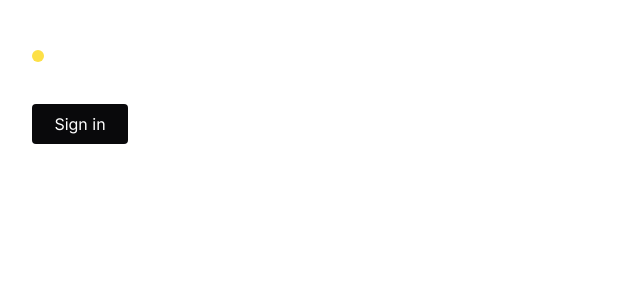
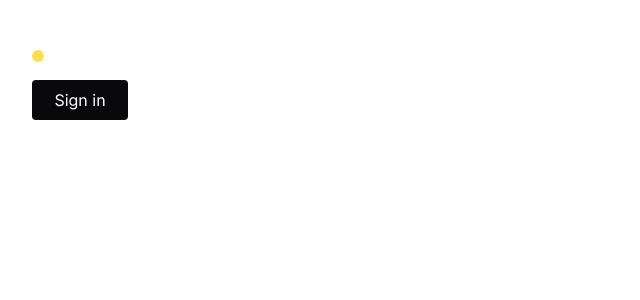
Before and after one commit to lucasgomesmatos/tailwind-next, a Next.js app: page / in a window 1280 px wide. Shown: the top 300 px of the page, without its empty margins (0-640 px from the left). Built offline with nearby package versions, Linux system fonts and the light colour scheme.

Commit message:
feat: valores arbitarios

```diff
--- a/src/app/page.tsx
+++ b/src/app/page.tsx
@@ -1,6 +1,7 @@
 export default function Home() {
   return (
     <div className="p-8 flex flex-col gap-6 max-w-2xl">
+      <div className="max-w-[900px]">
         <h1 className="flex gap-2 items-center font-bold  text-2xl md:text-5xl before:size-3 before:rounded-full before:bg-yellow-300 before:flex">
           Hello tailwind
         </h1>
@@ -9,5 +10,6 @@ export default function Home() {
           Sign in
         </button>
       </div>
+    </div>
   );
 }
```
Lines whose indentation alone changed are shown as unchanged.
